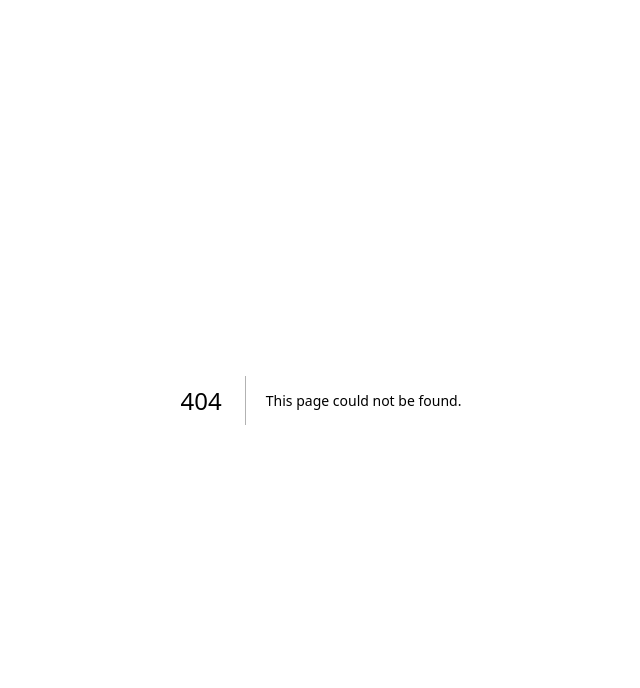
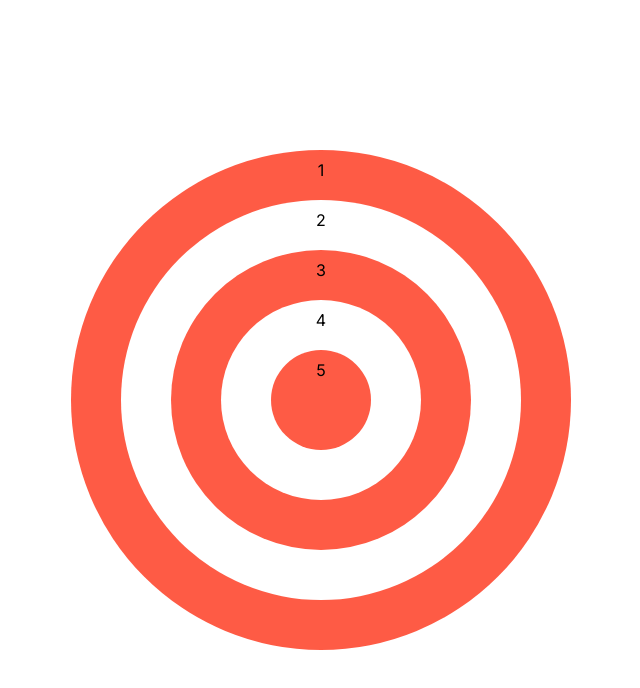
Before and after one commit to julypenguin/games-next, a Next.js app: page /archery in a window 1280 px wide. Before the commit this address had no page. Shown: the top 688 px of the page, without its empty margins (319-959 px from the left). Built offline with nearby package versions, Linux system fonts and the light colour scheme.

Commit message:
新增 - 箭靶

```diff
--- /dev/null
+++ b/app/archery/Archery.tsx
@@ -0,0 +1,152 @@
+"use client";
+
+import React, { useState, useEffect, useRef } from 'react'
+import Circle from './Circle'
+
+interface Spots {
+  x: number,
+  y: number,
+}
+
+export default function Archery() {
+  const [score, setScore] = useState<number>(0)
+  const [pageX, setPageX] = useState<number>(0)
+  const [pageY, setPageY] = useState<number>(0)
+  const [spotList, setSpotList] = useState<Spots[]>([])
+
+  const targetRef = useRef<HTMLDivElement>(null)
+  const mouseSymbolRef = useRef<HTMLDivElement>(null)
+
+  const handleClick = (evt: React.MouseEvent<HTMLElement>): void => {
+    const attributes = Array.from((evt.target as HTMLElement).attributes)
+    const dataLabel = attributes.reduce((value, attr): number => {
+      if (attr.name.includes('data-label')) {
+        return Number(attr.value) || 0
+      }
+      return value
+    }, 0)
+    const newScore = score + (dataLabel * 10)
+    setScore(newScore)
+  }
+
+  const addSpot = (evt: React.MouseEvent<HTMLElement>): void => {
+    const targetElm = targetRef.current
+    if (!!targetElm) {
+      const targetRect = targetElm.getBoundingClientRect()
+      const x = pageX - targetRect.left
+      const y = pageY - targetRect.top
+      setSpotList([...spotList, { x, y }])
+    }
+  }
+
+  const resetGame = (): void => {
+    setScore(0)
+    setSpotList([])
+    const targetElm = targetRef.current
+    if (!!targetElm) {
+      targetElm.classList.remove('animate-[moving_1s_infinite_alternate]')
+    }
+  }
+
+  useEffect(() => {
+    window.onkeydown = (evt) => {
+      if (evt.key.toLowerCase() === 'r') {
+        resetGame()
+      }
+      if (evt.key.toLowerCase() === 'k' && !!targetRef.current) {
+        targetRef.current.classList.toggle('animate-[moving_1s_infinite_alternate]')
+      }
+    }
+
+    window.onmousemove = (evt) => {
+      const mainElm = document.querySelector('main')
+
+      if (!mainElm) return
+      const mainRect = mainElm.getBoundingClientRect()
+      const x = evt.pageX
+      const y = evt.pageY
+      const isLeftLimit = x < mainRect.left
+      const isTopLimit = y < mainRect.top
+      const isRightLimit = x > mainRect.left + mainRect.width
+      const isBottomLimit = y > mainRect.top + mainRect.height
+      setPageX(x)
+      setPageY(y)
+
+      const mouseSymbolElm = mouseSymbolRef.current
+      if (!mouseSymbolElm) return
+
+      if (isLeftLimit || isTopLimit || isRightLimit || isBottomLimit) {
+        mouseSymbolElm.classList.remove('block')
+        mouseSymbolElm.classList.add('hidden')
+      } else {
+        mouseSymbolElm.classList.remove('hidden')
+        mouseSymbolElm.classList.add('block')
+
+        mouseSymbolElm.style.left = x + 'px'
+        mouseSymbolElm.style.top = y + 'px'
+      }
+    }
+  }, [])
+
+  return (
+    <>
+      <div className='infos fixed left-[50px] top-[50px] z-[10] font-bold select-none text-white'>
+        <h1 className='score text-5xl'>Score: {score}</h1>
+        <h3 className='explain text-lg opacity-80'>重新開始 R, 變換模式 K</h3>
+      </div>
+      <div
+        className='target absolute top-1/2 left-1/2 -translate-x-1/2 -translate-y-1/2'
+        ref={targetRef}
+        onClick={addSpot}
+      >
+        <Circle
+          dataLabel="5"
+          bg="red"
+          width="w-100px"
+          height="h-100px"
+          zIndex="z-5"
+          handleClick={handleClick}
+        />
+        <Circle
+          dataLabel="4"
+          bg="white"
+          width="w-200px"
+          height="h-200px"
+          zIndex="z-4"
+          handleClick={handleClick}
+        />
+        <Circle
+          dataLabel="3"
+          bg="red"
+          width="w-300px"
+          height="h-300px"
+          zIndex="z-3"
+          handleClick={handleClick}
+        />
+        <Circle
+          dataLabel="2"
+          bg="white"
+          width="w-400px"
+          height="h-400px"
+          zIndex="z-2"
+          handleClick={handleClick}
+        />
+        <Circle
+          dataLabel="1"
+          bg="red"
+          width="w-500px"
+          height="h-500px"
+          zIndex="z-1"
+          handleClick={handleClick}
+        />
+        {spotList.map((spot, idx) => (
+          <div key={idx} className='spot absolute w-[15px] h-[15px] rounded-full bg-gray-700 opacity-40 z-50 pointer-events-none' style={{ left: spot.x, top: spot.y }} />
+        ))}
+      </div>
+      <div
+        className="fixed hidden mouseSymbol pointer-events-none z-100 before:content-[''] before:block before:w-[40px] before:h-[8px] before:bg-gray-700 before:absolute before:top-1/2 before:left-1/2 before:-translate-x-1/2 before:-translate-y-1/2 after:content-[''] after:block after:w-[40px] after:h-[8px] after:bg-gray-700 after:absolute after:top-1/2 after:left-1/2 after:-translate-x-1/2 after:-translate-y-1/2 after:rotate-90"
+        ref={mouseSymbolRef}
+      />
+    </>
+  )
+}
--- /dev/null
+++ b/app/archery/Circle.tsx
@@ -0,0 +1,22 @@
+"use client";
+
+interface CircleProps {
+    dataLabel: string,
+    bg: string,
+    width: string,
+    height: string,
+    zIndex: string,
+    handleClick?: (evt: React.MouseEvent<HTMLElement>) => void,
+}
+
+export default function Circle(props: CircleProps) {
+    const { dataLabel, bg, width, height, zIndex, handleClick } = props
+
+    return (
+        <div
+            className={`cir ${width} ${height} rounded-full absolute top-1/2 left-1/2 -translate-x-1/2 -translate-y-1/2 ${zIndex} ${bg === 'red' ? 'bg-red-archery' : 'bg-white'} active:brightness-[80%] duration-500 active:duration-0 before:content-[attr(data-label)] before:absolute before:left-1/2 before:-translate-x-1/2 before:-translate-y-1/2 before:top-[20px]`}
+            data-label={dataLabel}
+            onClick={typeof handleClick === 'function' ? handleClick : undefined}
+        ></div>
+    )
+}
--- /dev/null
+++ b/app/archery/page.tsx
@@ -0,0 +1,8 @@
+import Archery from './Archery'
+
+export default function ArcheryPage() {
+
+    return (
+        <Archery />
+    )
+}
```
